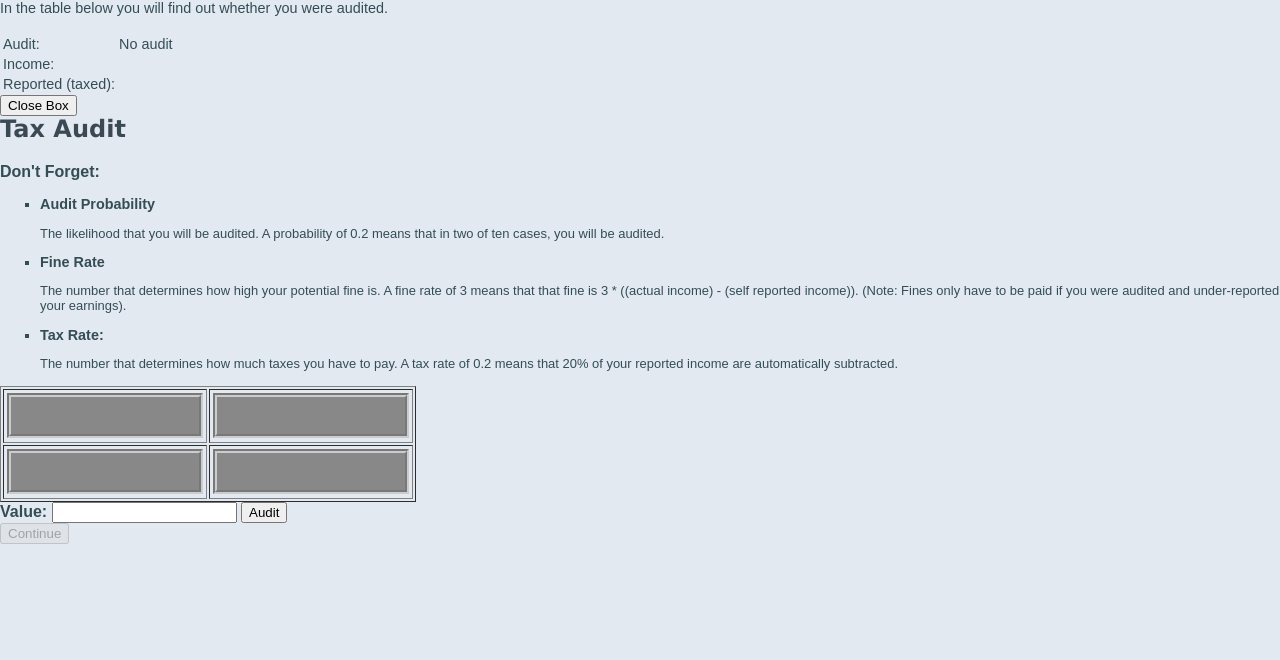
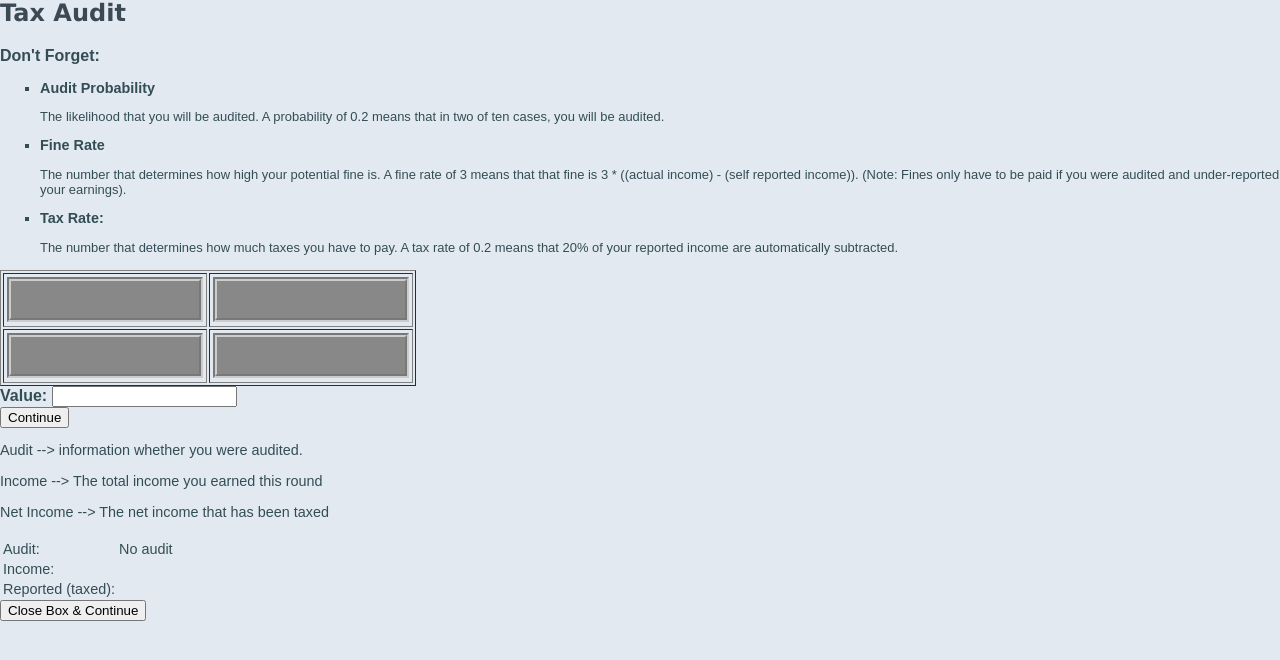
Before and after one commit to andreasHausberger/Taxperiment_MLW, a PHP site: page /public/include/experiment/audit.php?round=1 in a window 1280 px wide. Shown: the top 660 px of the page. Run offline with PHP 8.4, Linux system fonts and the light colour scheme; the template is opened without the code that fills it, so the values that code supplies are empty.

Commit message:
Audit: Only one button, always displays notifications.

```diff
--- a/public/include/experiment/audit.php
+++ b/public/include/experiment/audit.php
@@ -14,44 +14,7 @@ $currentRound = $_GET['round'];
 ?>
 
 
-<div id="overlay">
-    <div class="feedbackContainer">
-        <table>
-            <tbody>
-            <tr>
-                <p>In the table below you will find out whether you were audited.</p>
-            </tr>
-            <tr>
-                <td>
-                    Audit:
-                </td>
-                <td id="auditCell">
-                    No audit
-                </td>
-            </tr>
-            <tr>
-                <td>
-                    Income:
-                </td>
-                <td id="incomeCell">
 
-                </td>
-            </tr>
-
-            <tr>
-                <td>
-                    Reported (taxed):
-                </td>
-                <td id="reportedIncomeCell">
-
-                </td>
-            </tr>
-            </tbody>
-        </table>
-
-        <input type="button" value="Close Box" onclick="{document.getElementById('overlay').style.width = '0'; }">
-    </div>
-</div>
 
 <div>
     <div>
@@ -143,7 +106,8 @@ $currentRound = $_GET['round'];
 
         displayInformation(audit, income, reportedIncome);
 
-        document.getElementById("submitButton").disabled = false;
+        // document.getElementById("submitButton").disabled = false;
+        //timefunction(txt1, txt2, txt3);
 
 
     }
@@ -155,6 +119,11 @@ $currentRound = $_GET['round'];
         document.getElementById("reportedIncomeCell").innerText = reportedIncome;
 
         document.getElementById("overlay").style.width = "100%";
+    }
+
+    function collapseInformation(txt1, txt2, txt3) {
+        document.getElementById('overlay').style.width = '0';
+        timefunction(txt1, txt2, txt3)
     }
 
     //checks the input value in case of an audit, and calculates a fine if needed. Returns 0 (in case of honest input) or else the amount of the fine in int.
@@ -187,8 +156,48 @@ $currentRound = $_GET['round'];
 
     <label for="inputValue">Value: </label>
     <input type="text" id="inputValue">
-    <input type="button" id="auditButton" name="Audit" value="Audit" onclick="performAudit()">
     <br>
 
-    <input id="submitButton" type="submit" class="formButton" name="Continue" value="Continue" onclick="timefunction('submit','submit','submit')" disabled="true">
+    <input id="submitButton" type="button"
+           class="formButton" name="Continue" value="Continue" onclick="performAudit()">
+
+    <div id="overlay">
+        <div class="feedbackContainer">
+            <table>
+                <tbody>
+                <tr>
+                    <p>Audit --> information whether you were audited. </p>
+                    <p>Income --> The total income you earned this round </p>
+                    <p>Net Income --> The net income that has been taxed </p>
+                </tr>
+                <tr>
+                    <td>
+                        Audit:
+                    </td>
+                    <td id="auditCell">
+                        No audit
+                    </td>
+                </tr>
+                <tr>
+                    <td>
+                        Income:
+                    </td>
+                    <td id="incomeCell">
+
+                    </td>
+                </tr>
+
+                <tr>
+                    <td>
+                        Reported (taxed):
+                    </td>
+                    <td id="reportedIncomeCell">
+
+                    </td>
+                </tr>
+                </tbody>
+            </table>
+             <input type="submit" value="Close Box & Continue" onclick="collapseInformation('submit','submit','submit')">
+        </div>
+    </div>
 </form>
```
